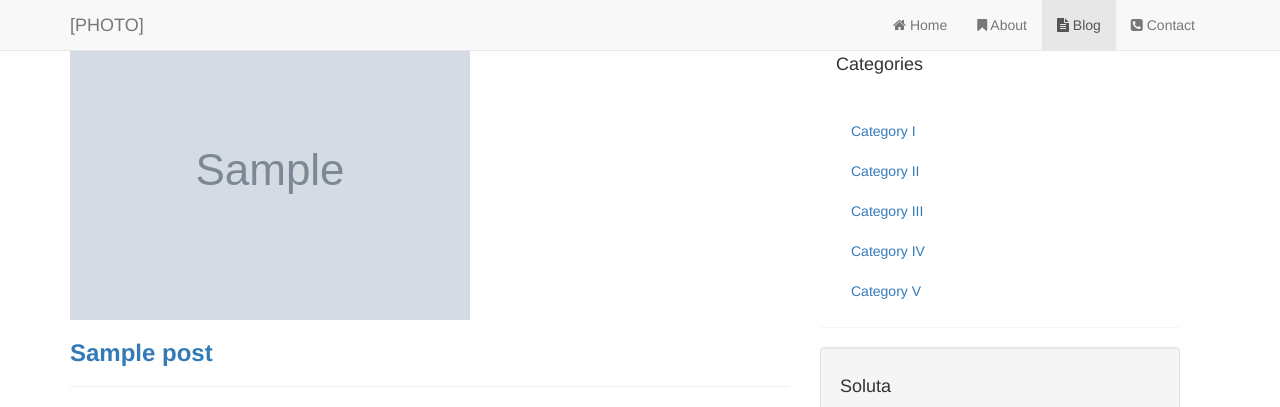
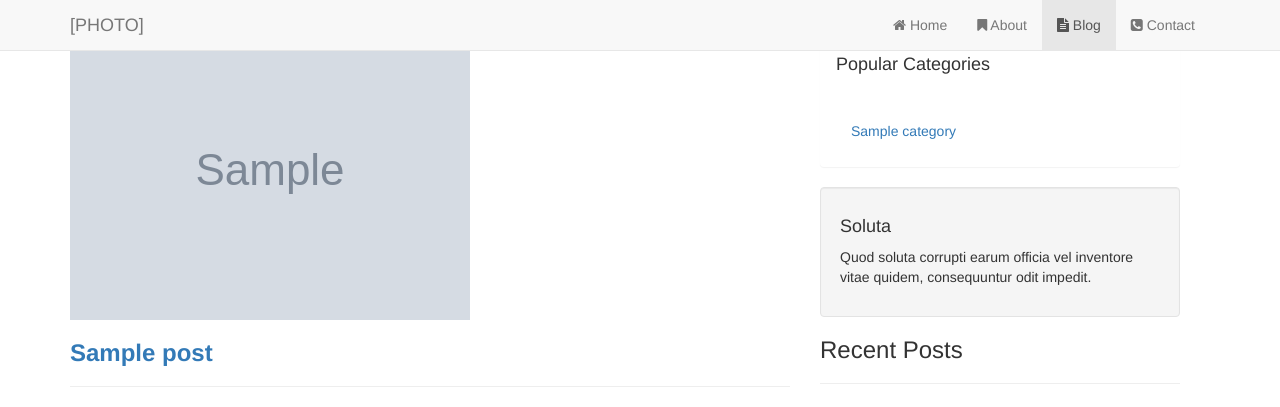
Before and after one commit to BehnamGolmohammadi/Photo, a Django app: page /blog/ in a window 1280 px wide. Shown: the top 407 px of the page. Run offline with Django 3.2, Linux system fonts and the light colour scheme; tables that the repository leaves empty hold one stand-in row (values such as "Sample post"); grey boxes marked "Sample" are stand-in pictures; some libraries are stand-ins or nearby versions.

Commit message:
set up category bar

```diff
--- a/blog/urls.py
+++ b/blog/urls.py
@@ -5,5 +5,6 @@ app_name= 'blog'
 
 urlpatterns = [
     path('', blog_home, name='home'),
+    path('category/<str:cat>', blog_home, name='category'),
     path('<int:pid>', blog_post, name='post'),
 ]
--- a/blog/views.py
+++ b/blog/views.py
@@ -1,11 +1,17 @@
 from django.shortcuts import render, get_object_or_404
-from blog.models import Post
+from blog.models import Post, Category
 
 
 # Create your views here.
-def blog_home(request):
-    posts= Post.objects.filter(Status = True)
-    Context = {'posts': posts}
+def blog_home(request, **kwargs):
+    if kwargs.get('cat') != None:
+        posts= Post.objects.filter(Status = True, Category__Name = kwargs["cat"])
+    else:
+        posts= Post.objects.filter(Status = True)
+
+    # get Categories
+    Categories= Category.objects.all()[:10]
+    Context = {'posts': posts, 'category': Categories}
     return render(request, 'blog/blog.html', Context)
 
 def blog_post(request, pid):
--- a/templates/blog/blog-SideBar.html
+++ b/templates/blog/blog-SideBar.html
@@ -11,15 +11,17 @@
   </form>
   <div class="panel">
     <div class="panel-heading">
-      <h4>Categories</h4>
+      <h4>Popular Categories</h4>
     </div>
     <div class="panel-body">
       <ul class="nav">
-        <li><a href="#">Category I</a></li>
-        <li><a href="#">Category II</a></li>
-        <li><a href="#">Category III</a></li>
-        <li><a href="#">Category IV</a></li>
-        <li class="last"><a href="#">Category V</a></li>
+        {% for cat in category %}
+        {% if not forloop.last %}
+        <li><a href="{% url 'blog:category' cat=cat %}">{{cat}}</a></li>
+        {% else %}
+        <li class="last"><a href="{% url 'blog:category' cat=cat %}">{{cat}}</a></li>
+        {% endif %}
+        {% endfor %}
       </ul>
     </div>
   </div>
```
